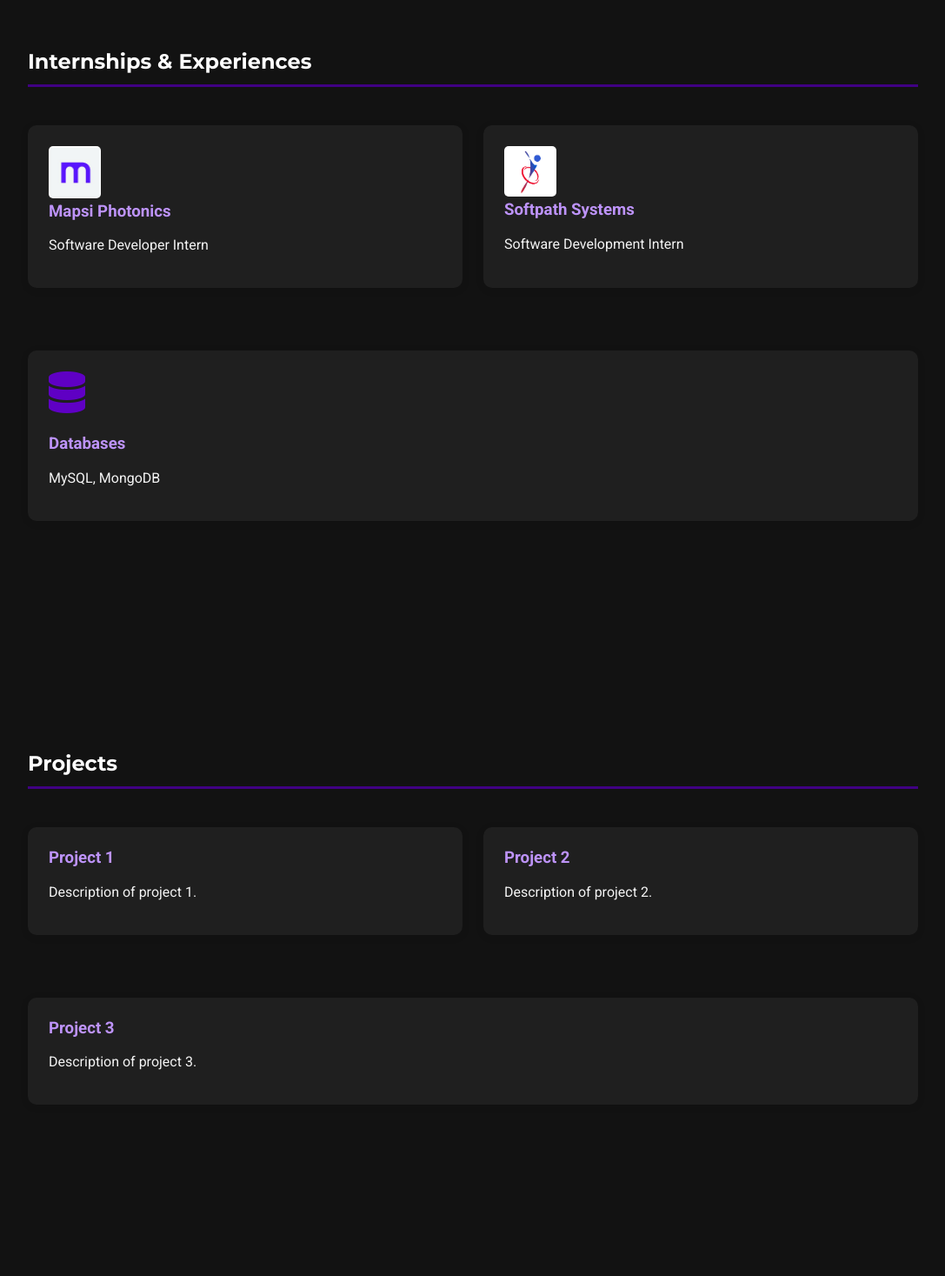
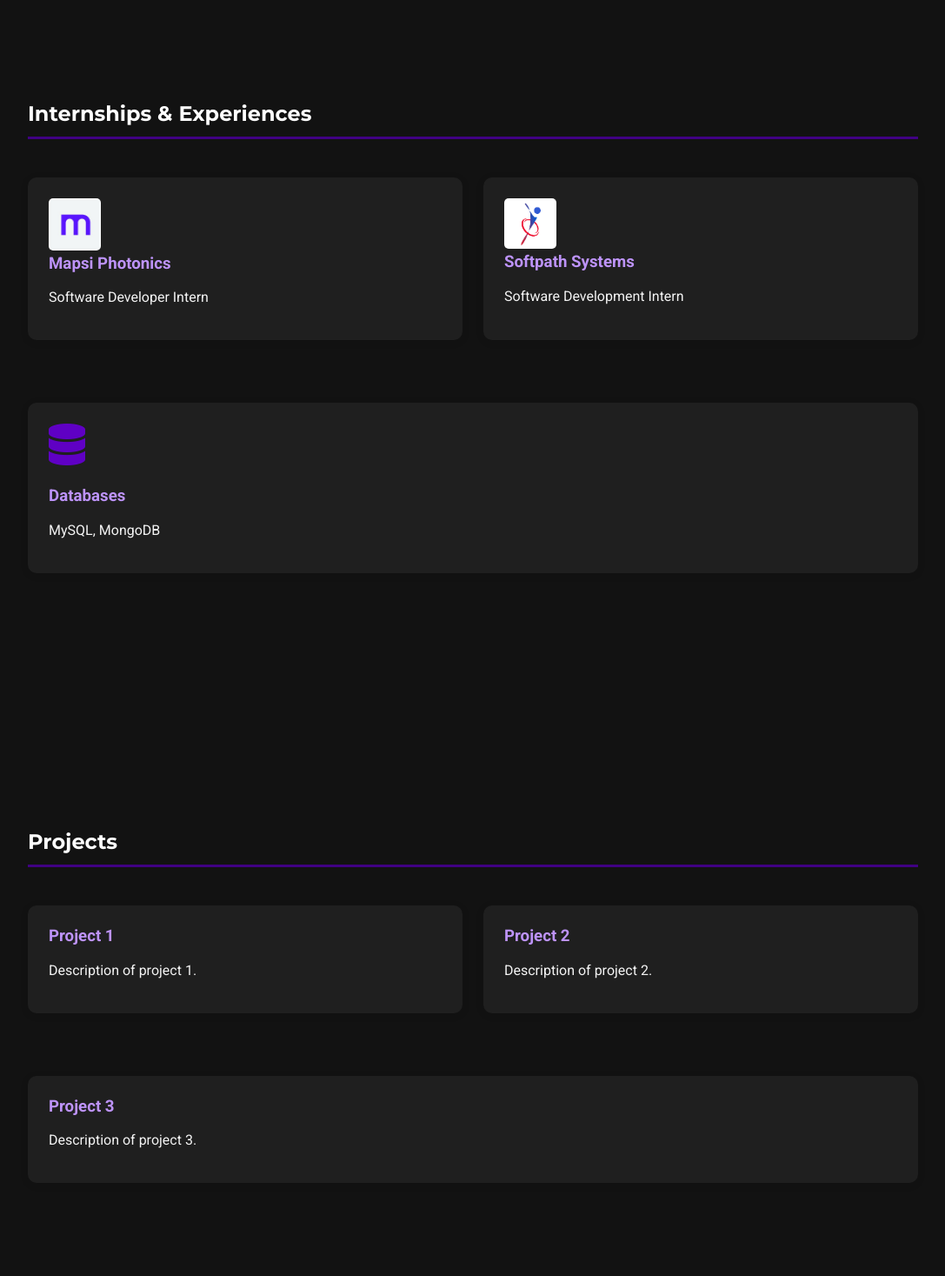
Before and after one commit to Amit-Bhongiri/Amit-Bhongiri.github.io, a plain HTML site: page index.html in a window 1280 px wide. Shown: the part 443-1910 px from the top of the page at 87% size, without its empty margins (96-1183 px from the left). Drawn offline with Linux system fonts and the light colour scheme.

Commit message:
modified webpage css

```diff
--- a/index.html
+++ b/index.html
@@ -7,10 +7,9 @@
     <link rel="stylesheet" href="style.css">
     <link rel="stylesheet" href="https://cdnjs.cloudflare.com/ajax/libs/font-awesome/5.15.3/css/all.min.css">
     <link rel="stylesheet" href="https://fonts.googleapis.com/css2?family=Roboto:wght@400;700&family=Montserrat:wght@400;700&display=swap" >
-
-
     <script defer src="scripts.js"></script>
 </head>
+
 <body>
     <header>
         <div class="container">
@@ -35,7 +34,7 @@
             </div>
         </section>
 
-        <section id="Internships & Experiences" class="hidden" style="background-image: url('skills-bg.jpg');">
+        <section id="Internships & Experiences" class="hidden">
             <div class="container">
                 <h2>Internships & Experiences</h2>
                 <div class="project-grid">
@@ -58,7 +57,7 @@
             </div>
         </section>
 
-        <section id="projects" class="hidden" style="background-image: url('projects-bg.jpg');">
+        <section id="projects" class="hidden">
             <div class="container">
                 <h2>Projects</h2>
                 <div class="project-grid">
--- a/style.css
+++ b/style.css
@@ -90,7 +90,7 @@ nav ul li a:hover {
 
 section {
     padding: 5em 0;
-    margin-top: 60px;
+    margin-top: 90px;
     position: relative;
     color: white;
 }
```
